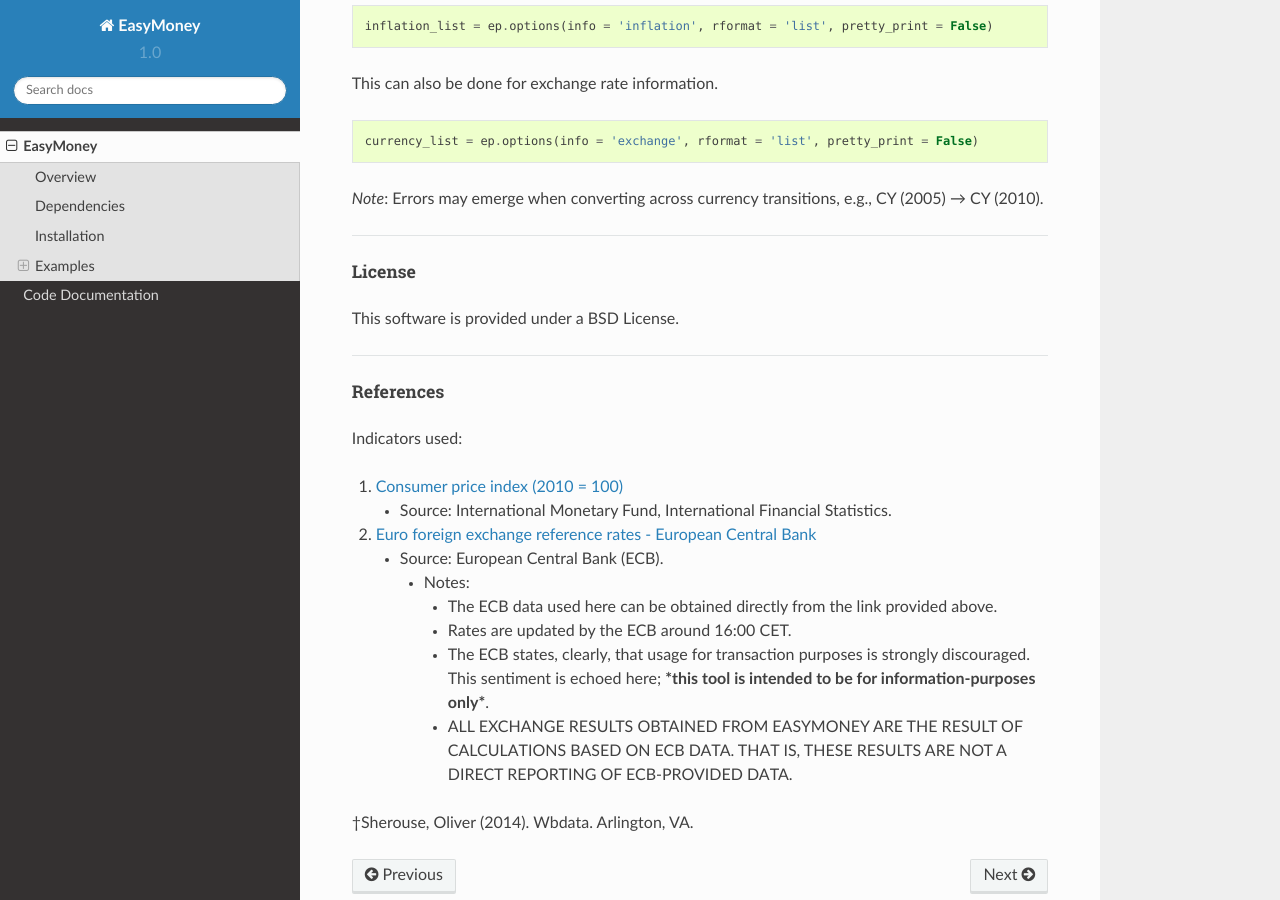
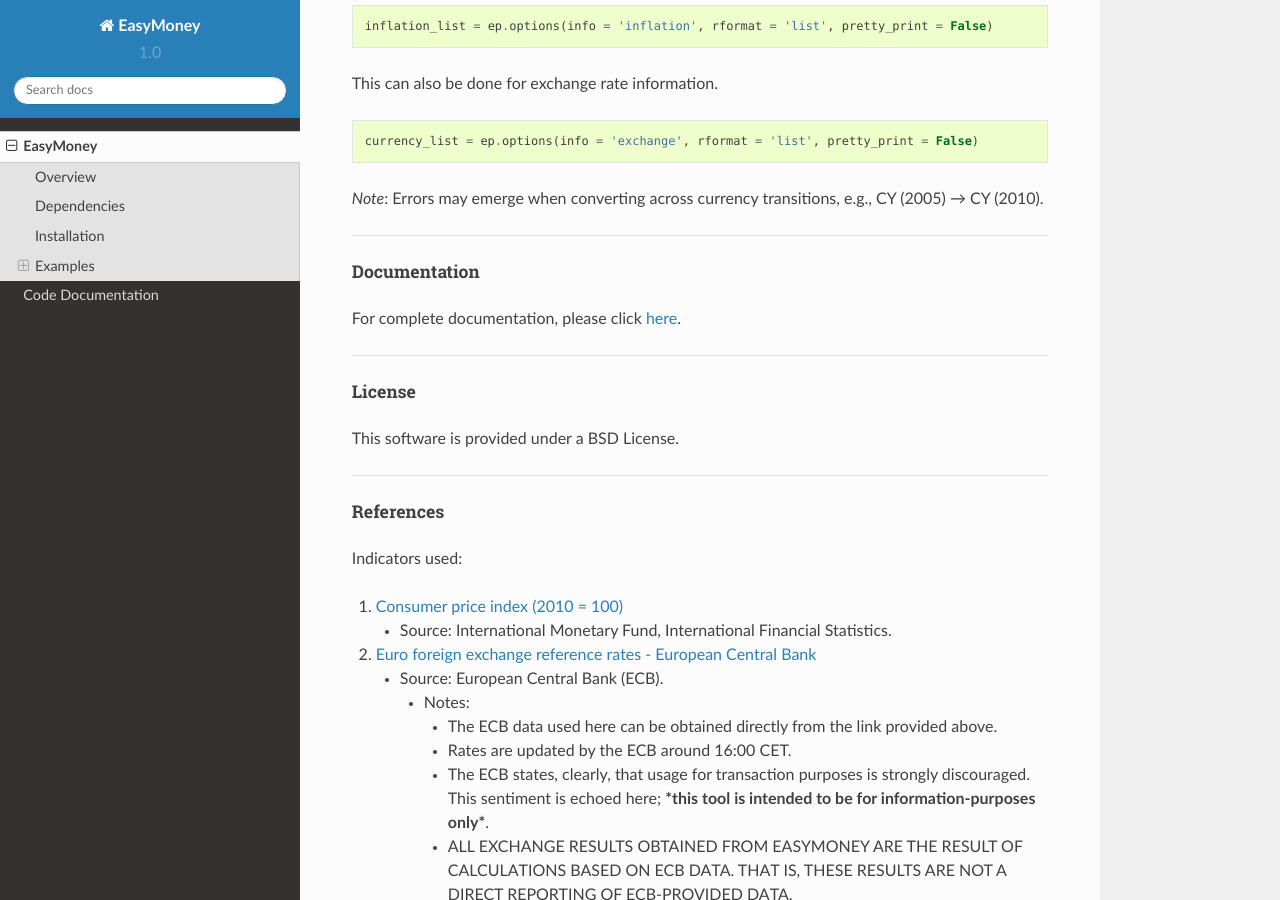
Before and after one commit to TariqAHassan/EasyMoney, a Sphinx documentation site: the page built from docs/README.rst, in a window 1280 px wide and 900 px high, scrolled down 3320 px. Built offline with Sphinx 7.4.7 and the Read the Docs theme 2.0.0, drawn with Linux system fonts in a browser that asks for light colours; pages that are not in the unit, such as notebooks, are missing from menus.

Commit message:
README.rst and Docs update

```diff
--- a/docs/README.rst
+++ b/docs/README.rst
@@ -199,6 +199,14 @@
 
 --------------
 
+Documentation
+-------------
+
+For complete documentation, please click
+`here <https://tariqahassan.github.io/EasyMoney/index.html>`__.
+
+--------------
+
 License
 -------
 
```
Also changed, not shown: 1 other file.
